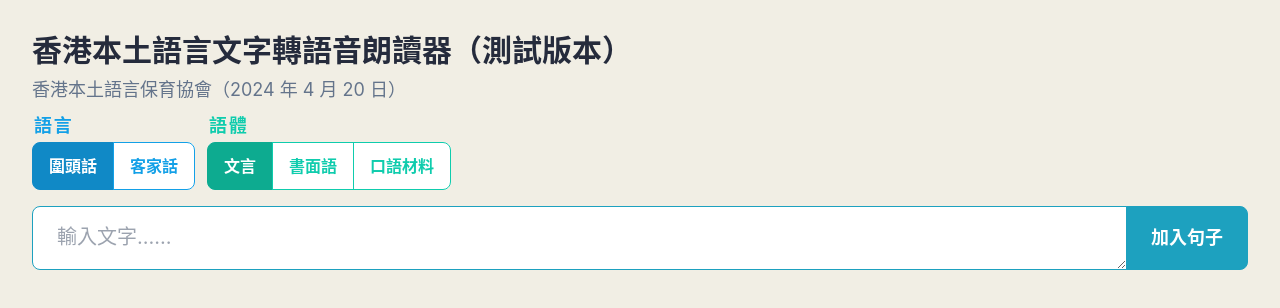
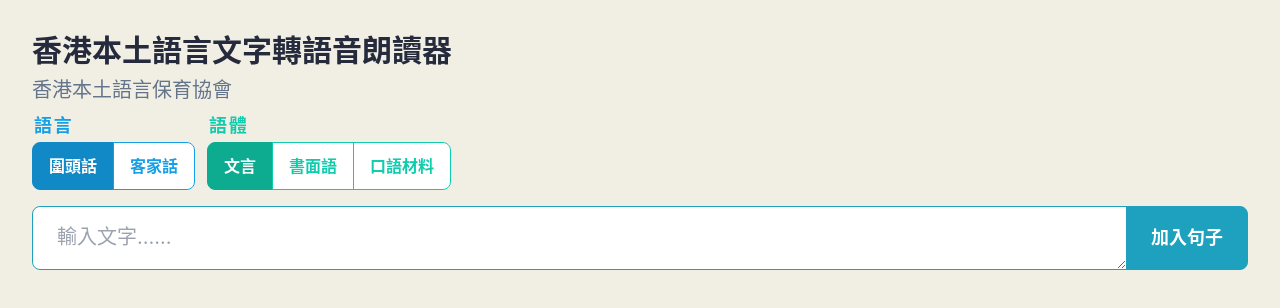
Before and after one commit to neuro-divine/HakkaTTS, a React (Vite) app: page / in a window 1280 px wide. Shown: the top 308 px of the page. Built offline with nearby package versions, Linux system fonts and the light colour scheme; the HTML template or start-up script is replaced by a standard one.

Commit message:
Update Headings

```diff
--- a/src/App.tsx
+++ b/src/App.tsx
@@ -20,8 +20,8 @@ export default function App() {
 	}
 	return (
 		<div className="m-auto p-8 max-w-7xl">
-			<h1 className="whitespace-nowrap">香港本土語言文字轉語音朗讀器（測試版本）</h1>
-			<p className="text-slate-500 my-2 whitespace-nowrap">香港本土語言保育協會（2024 年 4 月 20 日）</p>
+			<h1 className="whitespace-nowrap">香港本土語言文字轉語音朗讀器</h1>
+			<h2 className="text-slate-500 my-2 whitespace-nowrap">香港本土語言保育協會</h2>
 			<div>
 				<div>
 					<div className="inline-block">
--- a/src/index.css
+++ b/src/index.css
@@ -16,8 +16,8 @@
 	h1 {
 		@apply text-3xl font-bold;
 	}
-	p {
-		@apply text-lg;
+	h2 {
+		@apply text-xl;
 	}
 	ruby {
 		@apply inline-flex flex-col-reverse items-center gap-0.5 mr-4;
```
